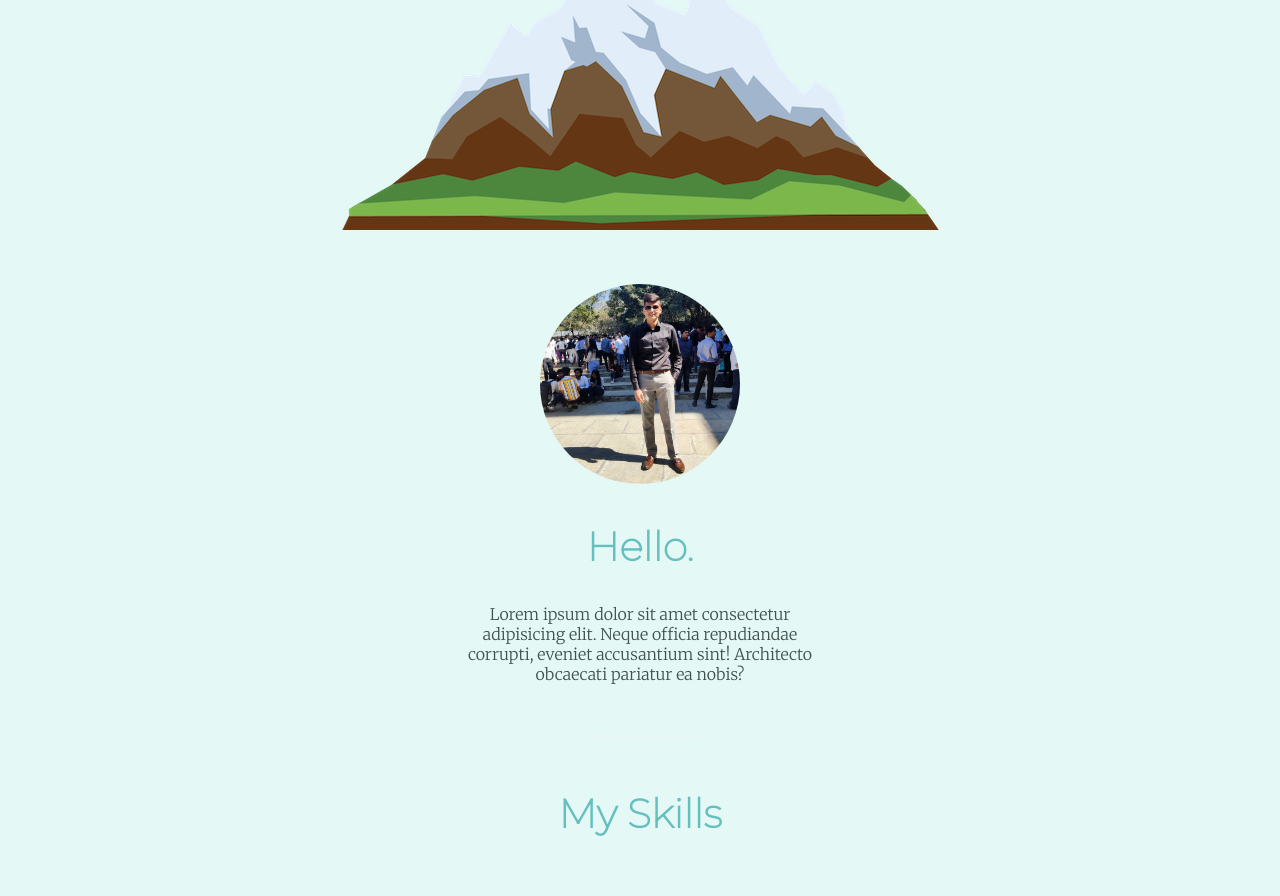
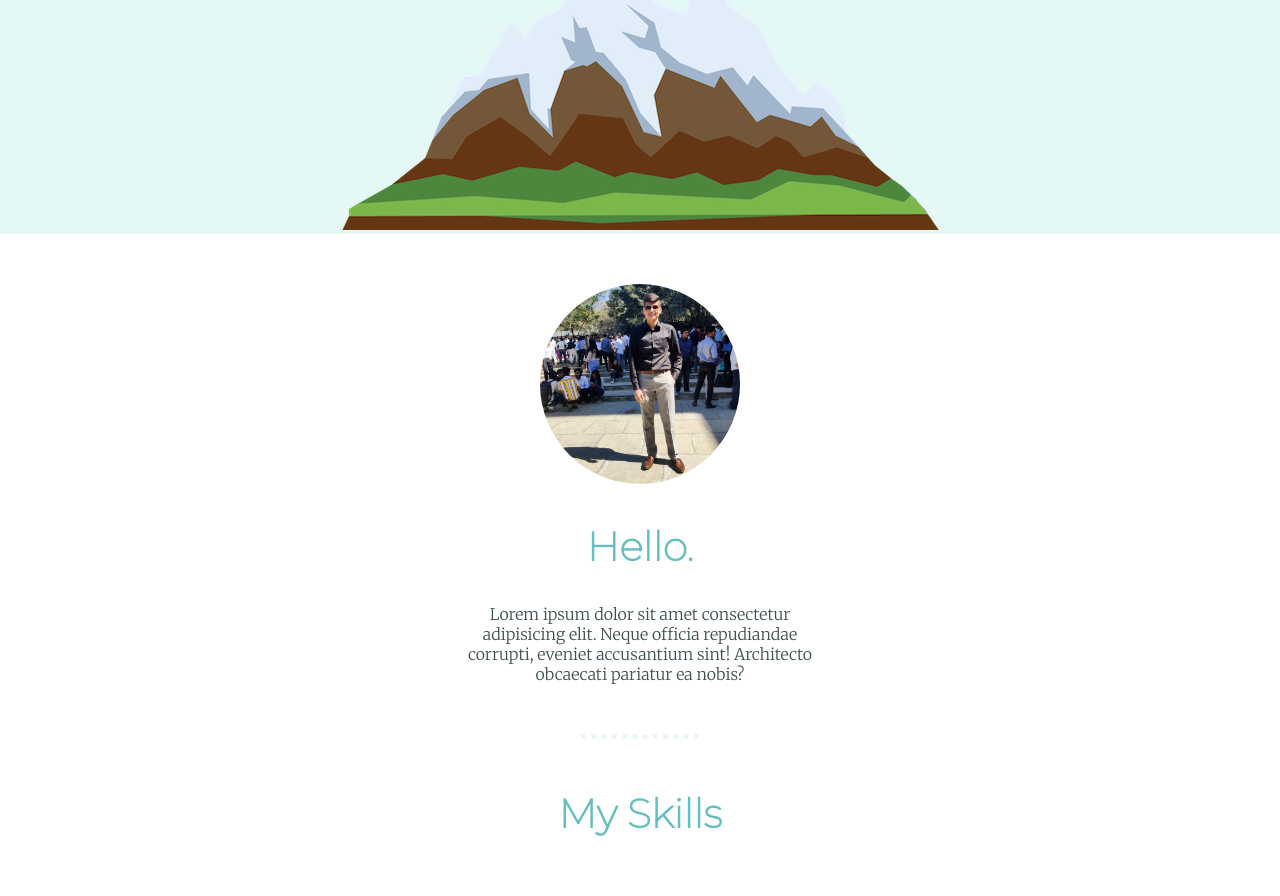
Before and after one commit to jainmihir26/resume_site, a plain HTML site: page index.html in a window 1280 px wide. Shown: the part 524-1420 px from the top of the page. Drawn offline with Linux system fonts and the light colour scheme.

Commit message:
Update styles.css

```diff
--- a/css/styles.css
+++ b/css/styles.css
@@ -138,7 +138,6 @@ hr {
 }
 
 .mid-container {
-  background-color: #e4f9f5;
   padding: 50px;
 }
 /*-----------------------------------ID SELECTOR----------------------------------------*/
```
